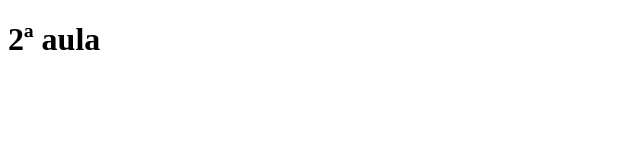
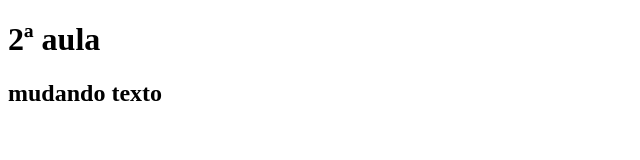
Before and after one commit to Parlandim/AulasJavaQUA209048, a plain HTML site: page index.html in a window 1280 px wide. Shown: the whole page, without its empty margins (0-640 px from the left). Drawn offline with Linux system fonts and the light colour scheme.

Commit message:
Update index.html

```diff
--- a/index.html
+++ b/index.html
@@ -6,6 +6,7 @@
 	<title>Aula git</title>
 
 	<h1>2ª aula</h1>
+	<h2>mudando texto</h2>
 </head>
 <body>
 
```
